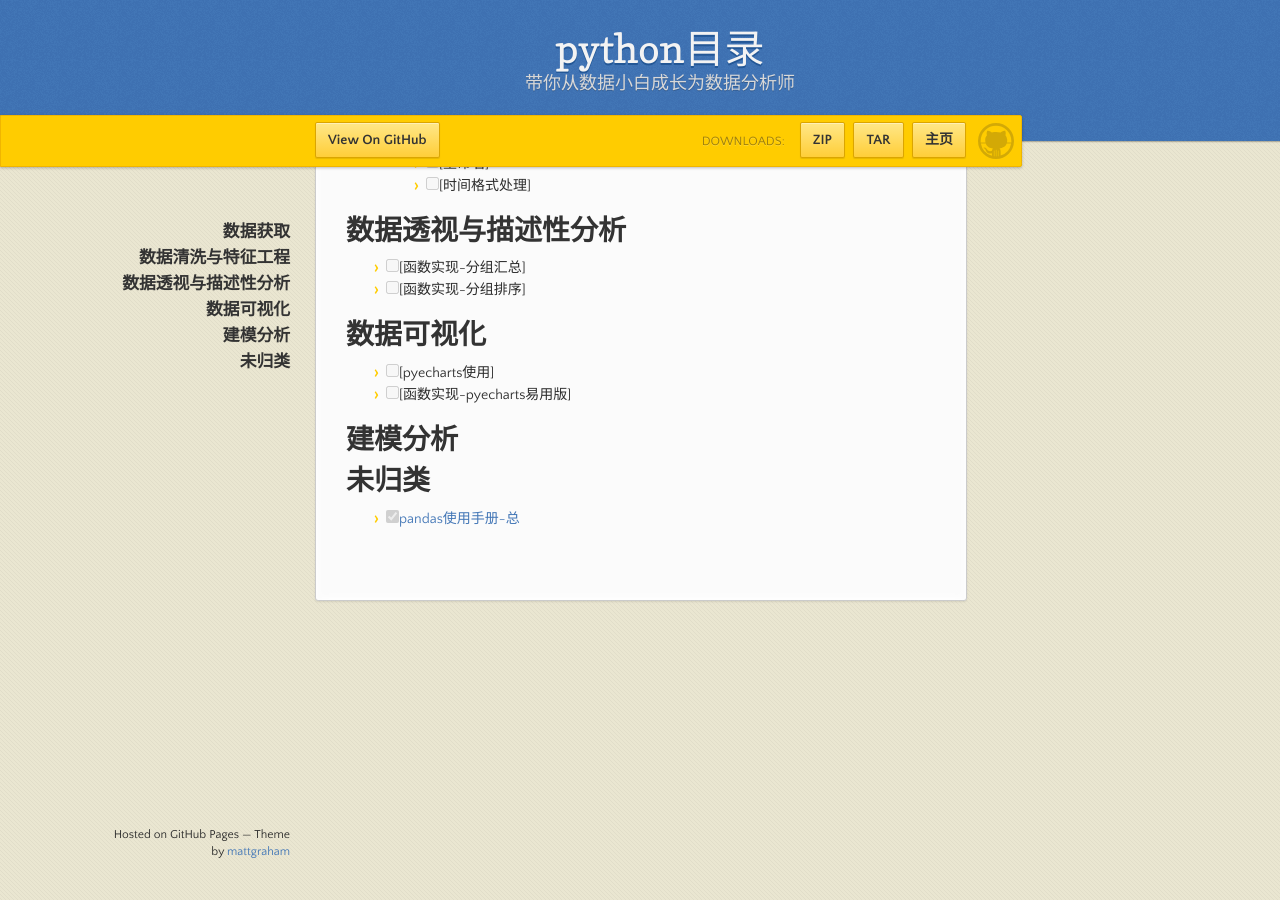
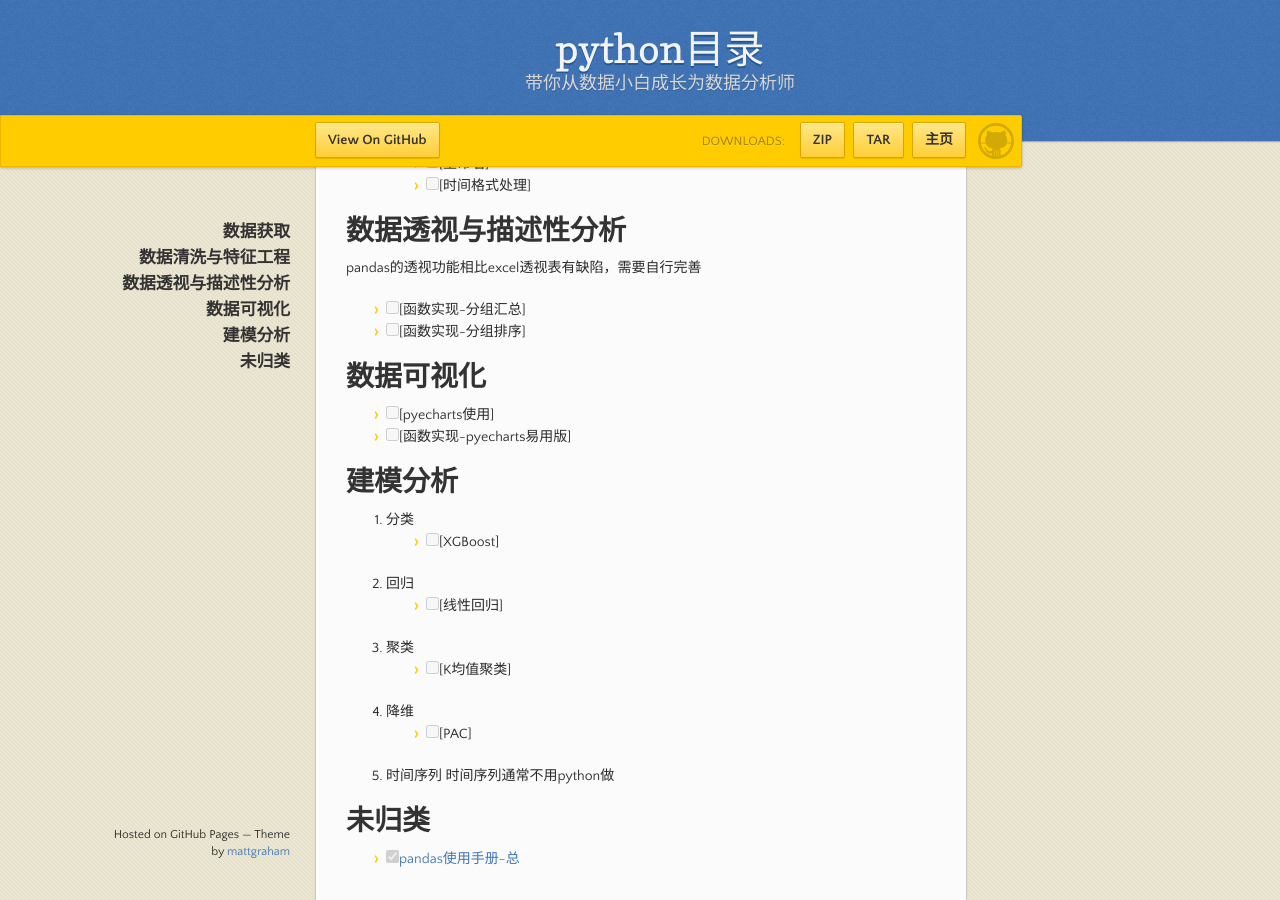
Before and after one commit to analy-liu/analy-liu.github.io, a Jekyll site: the page built from _posts/2022-07-05-python_index.md, in a window 1280 px wide and 900 px high, scrolled down 836 px. Built offline with Jekyll 4.4.1, drawn with Linux system fonts in a browser that asks for light colours.

Commit message:
修改目录

```diff
--- a/_posts/2022-07-05-python_index.md
+++ b/_posts/2022-07-05-python_index.md
@@ -38,6 +38,8 @@ layout: default
 
 # 数据透视与描述性分析
 
+pandas的透视功能相比excel透视表有缺陷，需要自行完善
+
 - [ ] [函数实现-分组汇总]
 - [ ] [函数实现-分组排序]
 
@@ -48,6 +50,17 @@ layout: default
 
 # 建模分析
 
+1. 分类
+   - [ ] [XGBoost]
+2. 回归
+   - [ ] [线性回归]
+3. 聚类
+   - [ ] [K均值聚类]
+4. 降维
+   - [ ] [PAC]
+5. 时间序列
+时间序列通常不用python做
+
 # 未归类
 
 - [x] [pandas使用手册-总](../../../../2022/06/02/Python_Pandas_Note.html)
```
Also changed, not shown: _posts/2022-06-01-SQL_Index.md (added, +22 -0 lines), index.md (+1 -1 lines), _posts/2022-06-01-SQL_Notte.md (renamed from _posts/2022-06-01-SQL语法.md).
